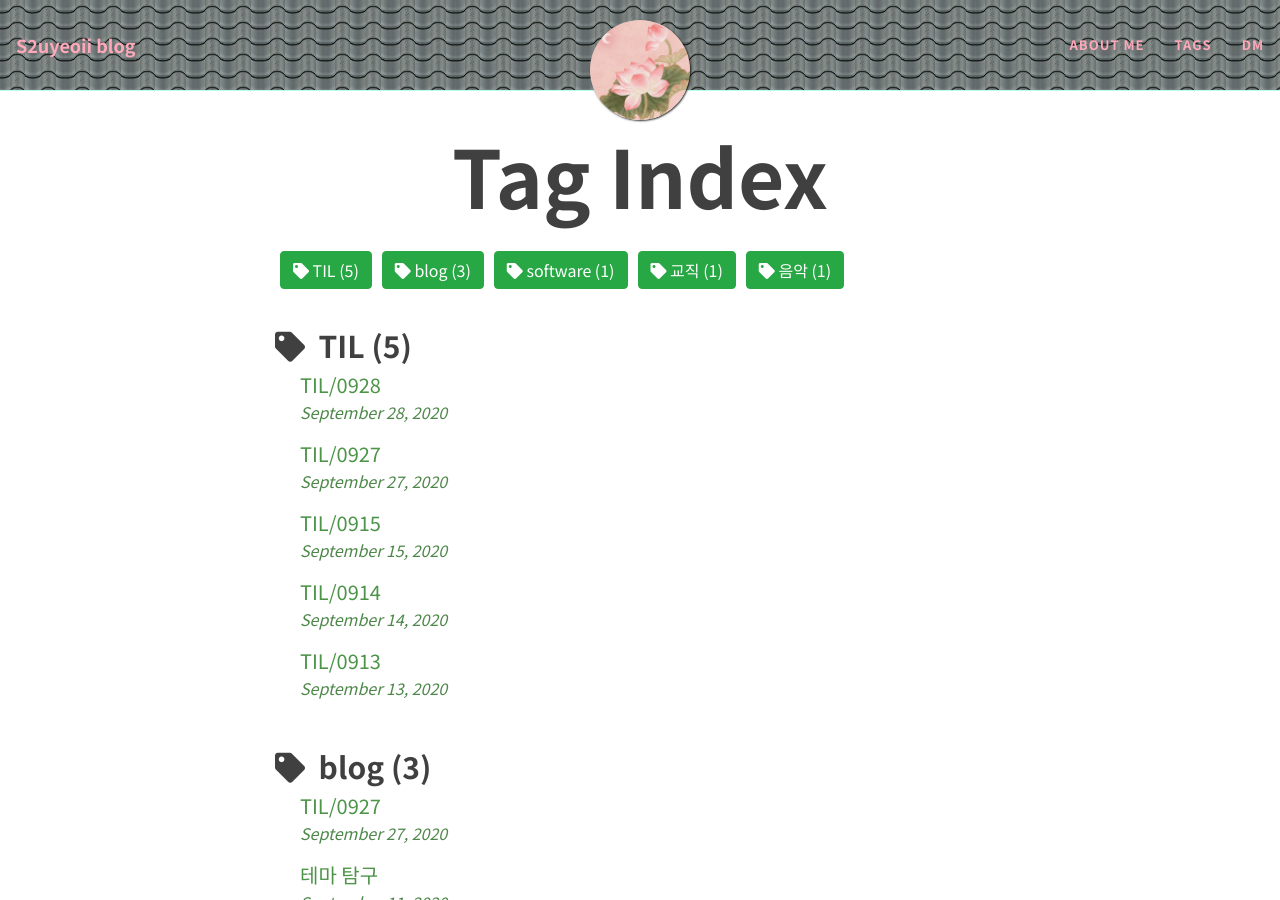
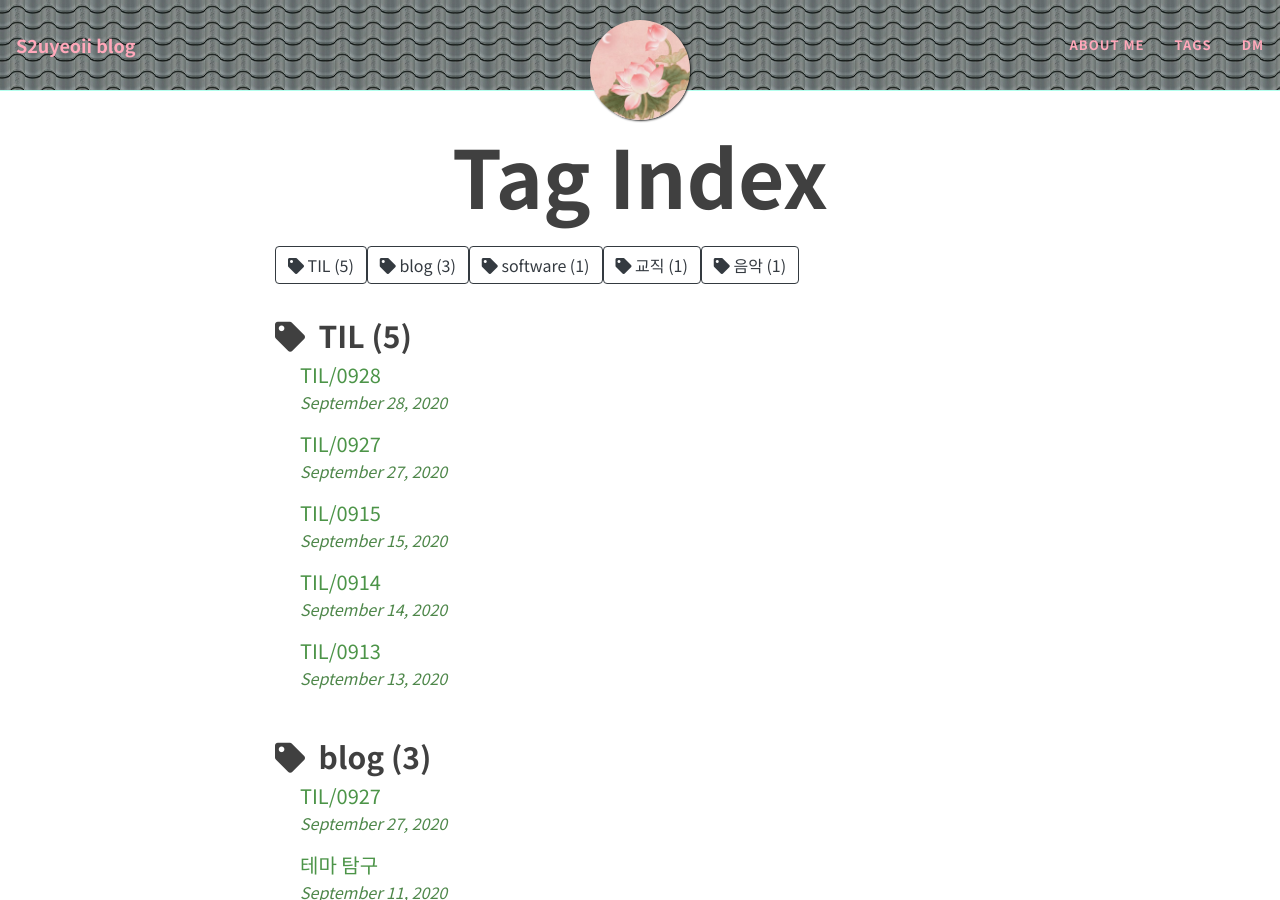
Before and after one commit to yeoneed/yeoneed.github.io, a Jekyll site: the page built from tags.html, in a window 1280 px wide and 900 px high. Built offline with Jekyll 4.4.1, drawn with Linux system fonts in a browser that asks for light colours; nearby versions of some CDN libraries; some web fonts are replaced.

Commit message:
Update tags.html

```diff
--- a/tags.html
+++ b/tags.html
@@ -13,7 +13,7 @@
 {%- assign tags_list = site_tags | split:',' | sort -%}
 
 {%- for tag in tags_list -%}
-    <a href="#{{- tag -}}" class="btn btn-success tag-btn"><i class="fas fa-tag" aria-hidden="true"></i>&nbsp;{{- tag -}}&nbsp;({{site.tags[tag].size}})</a>
+    <a href="#{{- tag -}}" class="btn btn-outline-dark"><i class="fas fa-tag" aria-hidden="true"></i>&nbsp;{{- tag -}}&nbsp;({{site.tags[tag].size}})</a>
 {%- endfor -%}
 
 <div id="full-tags-list">
```
